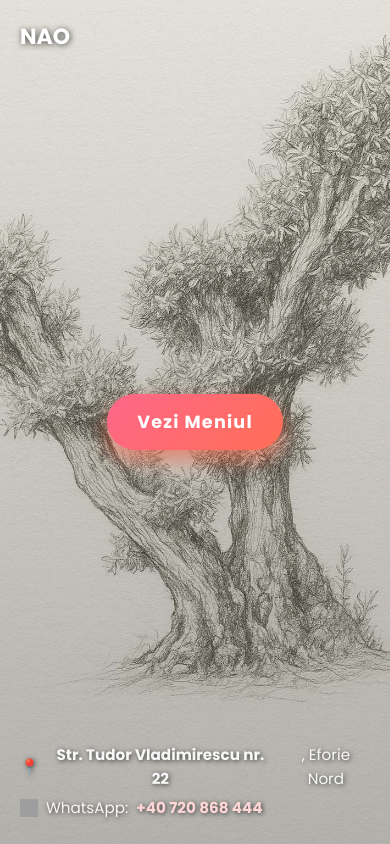
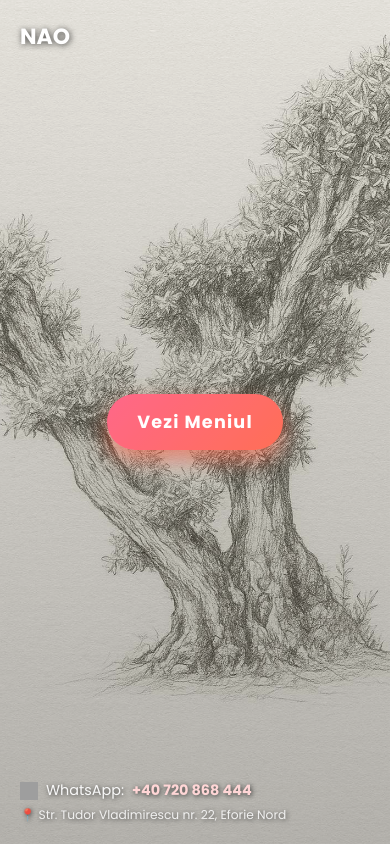
Before and after one commit to naorestaurant/eforienord, a plain HTML site: page index.html in a window 390 px wide. Drawn offline with Linux system fonts and the light colour scheme; grey boxes are pictures that could not be loaded.

Commit message:
Update index.html

```diff
--- a/index.html
+++ b/index.html
@@ -4,9 +4,6 @@
   <meta charset="UTF-8" />
   <title>Restaurant NAO - Eforie Nord</title>
   <meta name="viewport" content="width=device-width, initial-scale=1" />
-  <meta name="description" content="Descoperă meniul Restaurantului NAO din Eforie Nord." />
-  <link rel="preconnect" href="https://fonts.googleapis.com">
-  <link rel="preconnect" href="https://fonts.gstatic.com" crossorigin>
   <link href="https://fonts.googleapis.com/css2?family=Poppins:wght@400;700&display=swap" rel="stylesheet" />
   <link rel="icon" href="favicon.ico" />
   <style>
@@ -22,7 +19,6 @@
       position: relative;
     }
 
-    /* Fundal elegant - gradient subtile */
     body::before {
       content: '';
       position: fixed;
@@ -102,20 +98,26 @@
       color: #f8f8f8;
       font-weight: 400;
       z-index: 1;
-      line-height: 1.6;
+      display: flex;
+      flex-direction: column;
+      align-items: flex-start;
+      gap: 5px;
     }
 
     .info div {
-      margin: 4px 0;
       display: flex;
       align-items: center;
       gap: 8px;
     }
 
+    .info .address {
+      font-size: 0.9em;
+      opacity: 0.9;
+    }
+
     .info img.whatsapp-icon {
       width: 18px;
       height: 18px;
-      vertical-align: middle;
     }
 
     .info a {
@@ -141,7 +143,6 @@
       }
     }
 
-    /* Responsive */
     @media (max-width: 480px) {
       .btn {
         padding: 15px 30px;
@@ -153,9 +154,12 @@
         left: 20px;
       }
       .info {
-        font-size: 0.95em;
+        font-size: 0.9em;
         left: 20px;
         right: 20px;
+      }
+      .info .address {
+        font-size: 0.85em;
       }
     }
   </style>
@@ -164,12 +168,13 @@
   <div class="container">
     <div class="logo">NAO</div>
     <a href="meniul-restaurant-nao.pdf" class="btn" target="_blank" rel="noopener noreferrer">Vezi Meniul</a>
+
     <div class="info">
-      <div>📍 <strong>Str. Tudor Vladimirescu nr. 22</strong>, Eforie Nord</div>
       <div>
         <img src="https://upload.wikimedia.org/wikipedia/commons/6/6b/WhatsApp.svg" alt="WhatsApp" class="whatsapp-icon">
-        WhatsApp: <a href="https://wa.me/40720868444">+40 720 868 444</a>
+        <span>WhatsApp:</span> <a href="https://wa.me/40720868444">+40 720 868 444</a>
       </div>
+      <div class="address">📍 Str. Tudor Vladimirescu nr. 22, Eforie Nord</div>
     </div>
   </div>
 </body>
```
